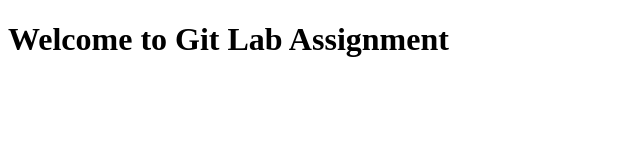
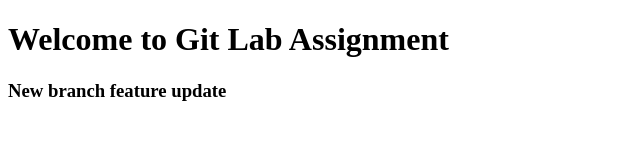
Before and after one commit to Girishkumar019283/git-lab-assignment, a plain HTML site: page index.html in a window 1280 px wide. Shown: the whole page, without its empty margins (0-640 px from the left). Drawn offline with Linux system fonts and the light colour scheme.

Commit message:
new branch

```diff
--- a/index.html
+++ b/index.html
@@ -7,5 +7,6 @@
 </head>
 <body>
     <h1>Welcome to Git Lab Assignment</h1>
+    <h3>New branch feature update</h3>
 </body>
 </html>
```
